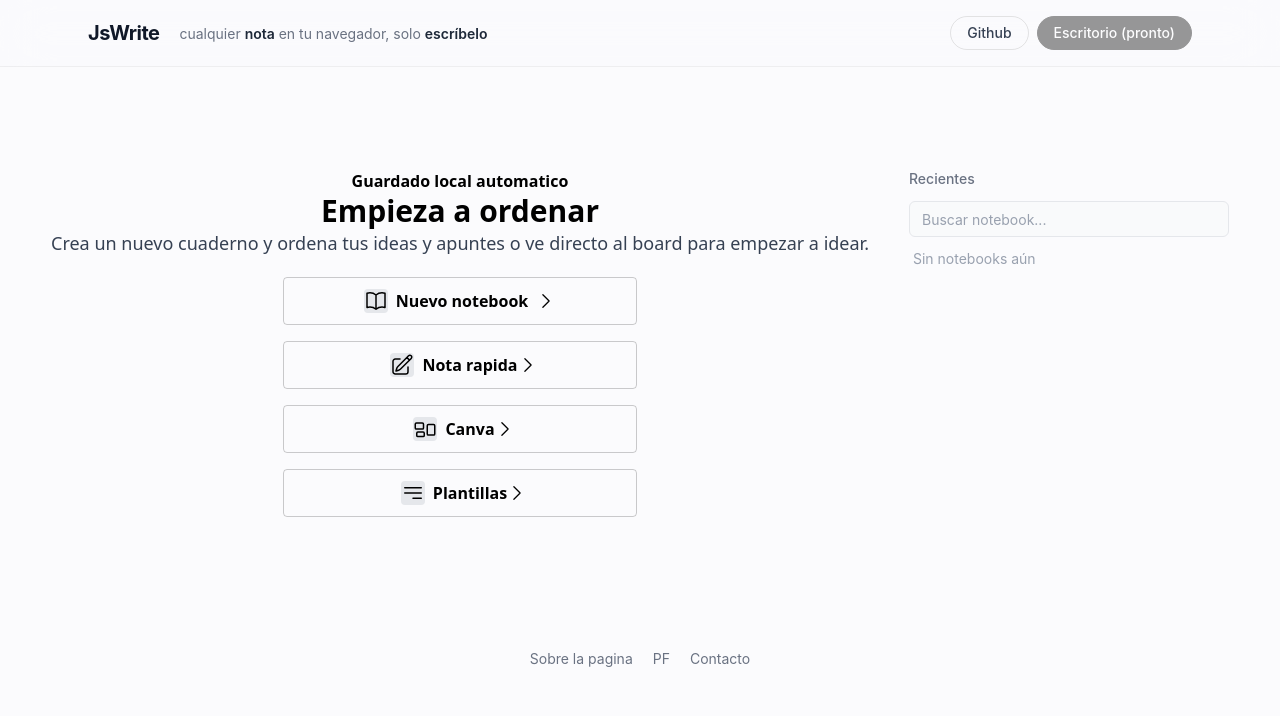
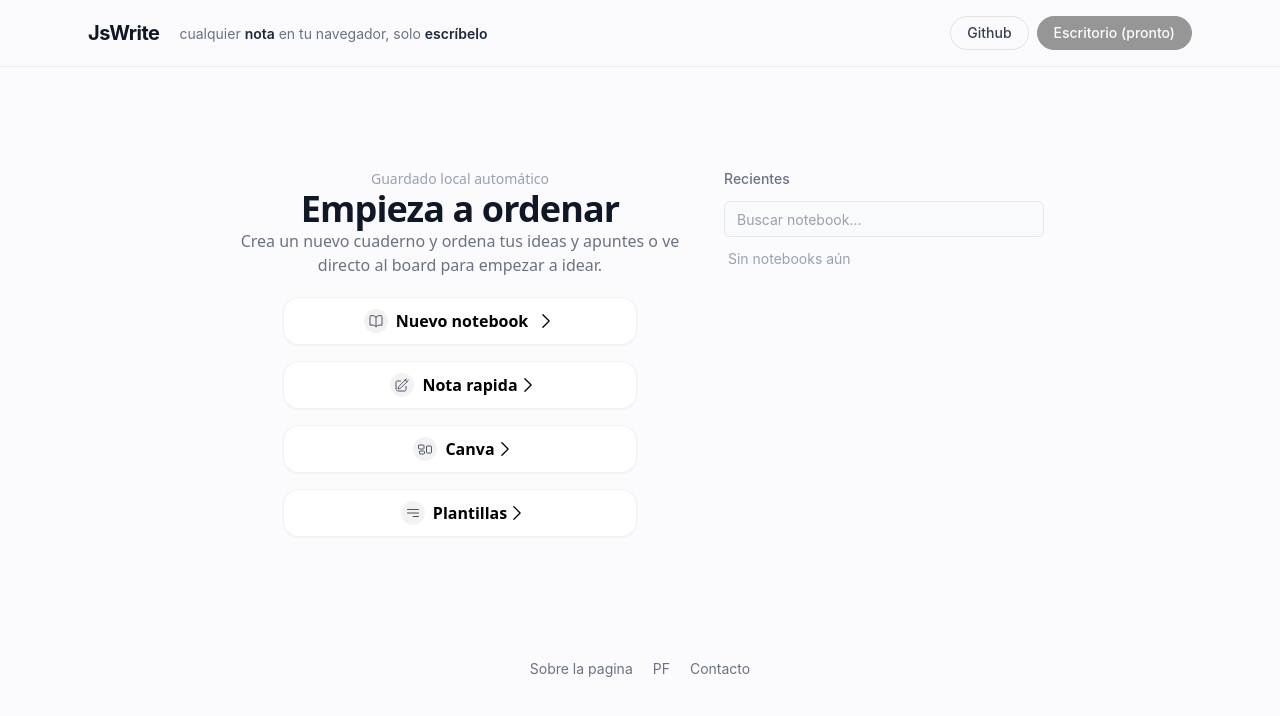
Before and after one commit to AngelosGD/jswrite, a Next.js app in the folder apps/web/: page / in a window 1280 px wide. Shown: the top 716 px of the page. Built offline with nearby package versions, Linux system fonts and the light colour scheme.

Commit message:
style: hero options as floating cards with refined type

```diff
--- a/apps/web/app/components/heroOptions.tsx
+++ b/apps/web/app/components/heroOptions.tsx
@@ -21,12 +21,14 @@ export default function HeroOptions() {
     <div className="items-center justify-center flex mt-[8%] flex-col gap-5">
       <div className="flex flex-col md:flex-row gap-10 items-start justify-center">
         <div className="items-center justify-center flex flex-col ">
-          <p className="font-sans font-bold ">Guardado local automatico</p>
-          <p className="font-sans text-3xl font-bold">
+          <p className="font-sans text-sm font-medium text-gray-400">
+            Guardado local automático
+          </p>
+          <p className="font-sans text-4xl font-bold tracking-tight text-gray-900">
             Empieza a <span className="text-mist-800">ordenar</span>
           </p>
 
-          <p className="font-sans text-center text-gray-700 text-lg">
+          <p className="font-sans max-w-md text-center text-gray-500">
             Crea un nuevo cuaderno y ordena tus ideas y apuntes o ve directo al
             board para empezar a idear.
           </p>
@@ -34,7 +36,7 @@ export default function HeroOptions() {
           <div className="flex flex-col gap-4 mt-5">
             <button
               onClick={() => setShowNotebookModal(true)}
-              className="group flex items-center gap-2 transition duration-300 ease pr-20 pl-20 border h-12 border-black/20 rounded active:scale-95"
+              className="group flex items-center gap-2 transition duration-300 ease pr-20 pl-20 border h-12 border-black/5 bg-white rounded-2xl shadow-[0_1px_2px_rgba(0,0,0,0.04)] transition duration-200 ease hover:-translate-y-0.5 hover:shadow-[0_8px_24px_rgba(0,0,0,0.08)] active:translate-y-0 active:scale-[0.98]"
             >
               <svg
                 xmlns="http://www.w3.org/2000/svg"
@@ -42,7 +44,7 @@ export default function HeroOptions() {
                 viewBox="0 0 24 24"
                 strokeWidth="1.5"
                 stroke="currentColor"
-                className="size-6 bg-gray-200 rounded"
+                className="size-6 rounded-xl bg-black/5 p-1 text-gray-600"
               >
                 <path
                   strokeLinecap="round"
@@ -85,7 +87,7 @@ export default function HeroOptions() {
                 saveQuickNotes(result.quickNotes);
                 window.location.href = `/notebooks?quick=${result.note.id}`;
               }}
-              className="group flex items-center justify-center transition duration-300 ease pr-20 pl-20 border h-12 border-black/20 rounded active:scale-95"
+              className="group flex items-center justify-center transition duration-300 ease pr-20 pl-20 border h-12 border-black/5 bg-white rounded-2xl shadow-[0_1px_2px_rgba(0,0,0,0.04)] transition duration-200 ease hover:-translate-y-0.5 hover:shadow-[0_8px_24px_rgba(0,0,0,0.08)] active:translate-y-0 active:scale-[0.98]"
             >
               <svg
                 xmlns="http://www.w3.org/2000/svg"
@@ -93,7 +95,7 @@ export default function HeroOptions() {
                 viewBox="0 0 24 24"
                 strokeWidth="1.5"
                 stroke="currentColor"
-                className="size-6 bg-gray-200 rounded m-2"
+                className="size-6 rounded-xl bg-black/5 p-1 text-gray-600 m-2"
               >
                 <path
                   strokeLinecap="round"
@@ -120,14 +122,14 @@ export default function HeroOptions() {
               </svg>
             </button>
 
-            <button className="group flex items-center justify-center transition duration-300 ease pr-20 pl-20 border h-12 border-black/20 rounded active:scale-95">
+            <button className="group flex items-center justify-center transition duration-300 ease pr-20 pl-20 border h-12 border-black/5 bg-white rounded-2xl shadow-[0_1px_2px_rgba(0,0,0,0.04)] transition duration-200 ease hover:-translate-y-0.5 hover:shadow-[0_8px_24px_rgba(0,0,0,0.08)] active:translate-y-0 active:scale-[0.98]">
               <svg
                 xmlns="http://www.w3.org/2000/svg"
                 fill="none"
                 viewBox="0 0 24 24"
                 strokeWidth="1.5"
                 stroke="currentColor"
-                className="size-6 bg-gray-200 rounded m-2"
+                className="size-6 rounded-xl bg-black/5 p-1 text-gray-600 m-2"
               >
                 <path
                   strokeLinecap="round"
@@ -156,14 +158,14 @@ export default function HeroOptions() {
 
             <button
               onClick={() => setShowTemplateModal(true)}
-              className="group flex items-center justify-center transition duration-300 ease pr-20 pl-20 border h-12 border-black/20 rounded active:scale-95">
+              className="group flex items-center justify-center transition duration-300 ease pr-20 pl-20 border h-12 border-black/5 bg-white rounded-2xl shadow-[0_1px_2px_rgba(0,0,0,0.04)] transition duration-200 ease hover:-translate-y-0.5 hover:shadow-[0_8px_24px_rgba(0,0,0,0.08)] active:translate-y-0 active:scale-[0.98]">
               <svg
                 xmlns="http://www.w3.org/2000/svg"
                 fill="none"
                 viewBox="0 0 24 24"
                 strokeWidth="1.5"
                 stroke="currentColor"
-                className="size-6 bg-gray-200 rounded m-2"
+                className="size-6 rounded-xl bg-black/5 p-1 text-gray-600 m-2"
               >
                 <path
                   strokeLinecap="round"
```
